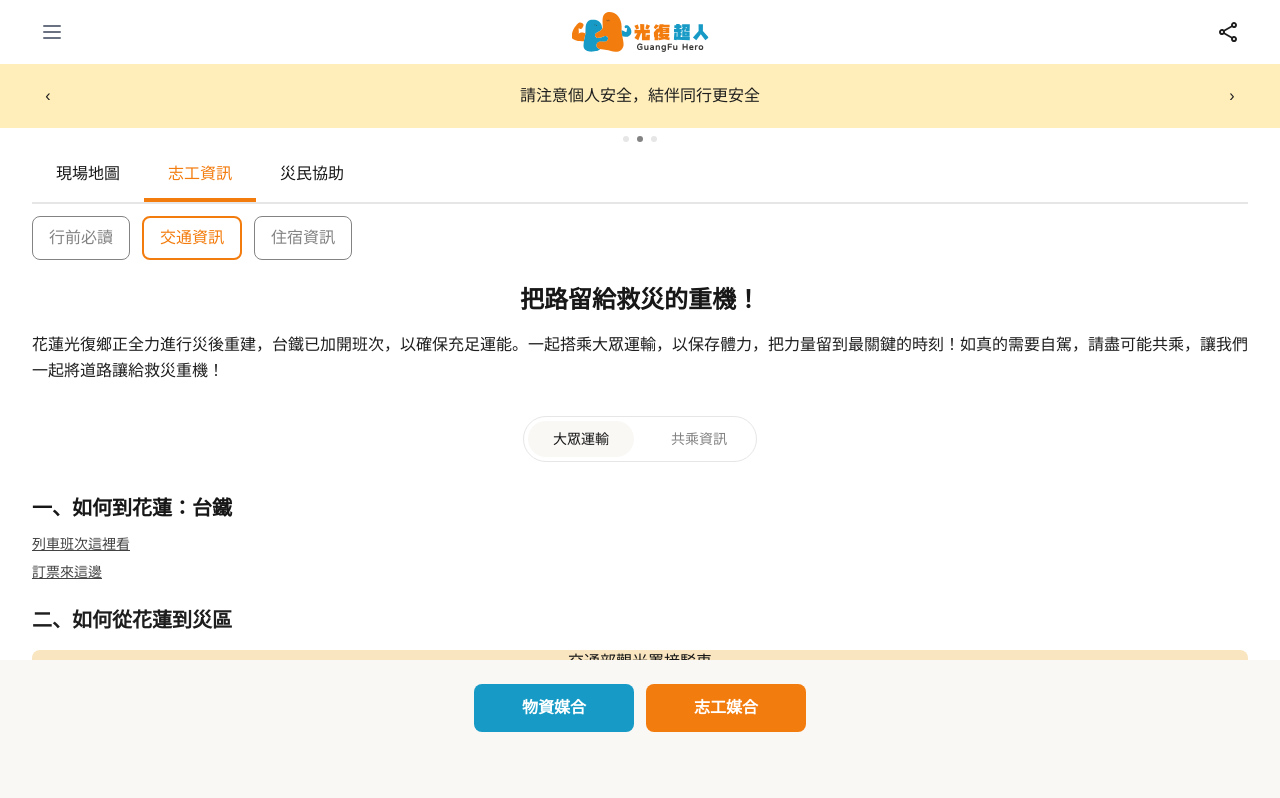
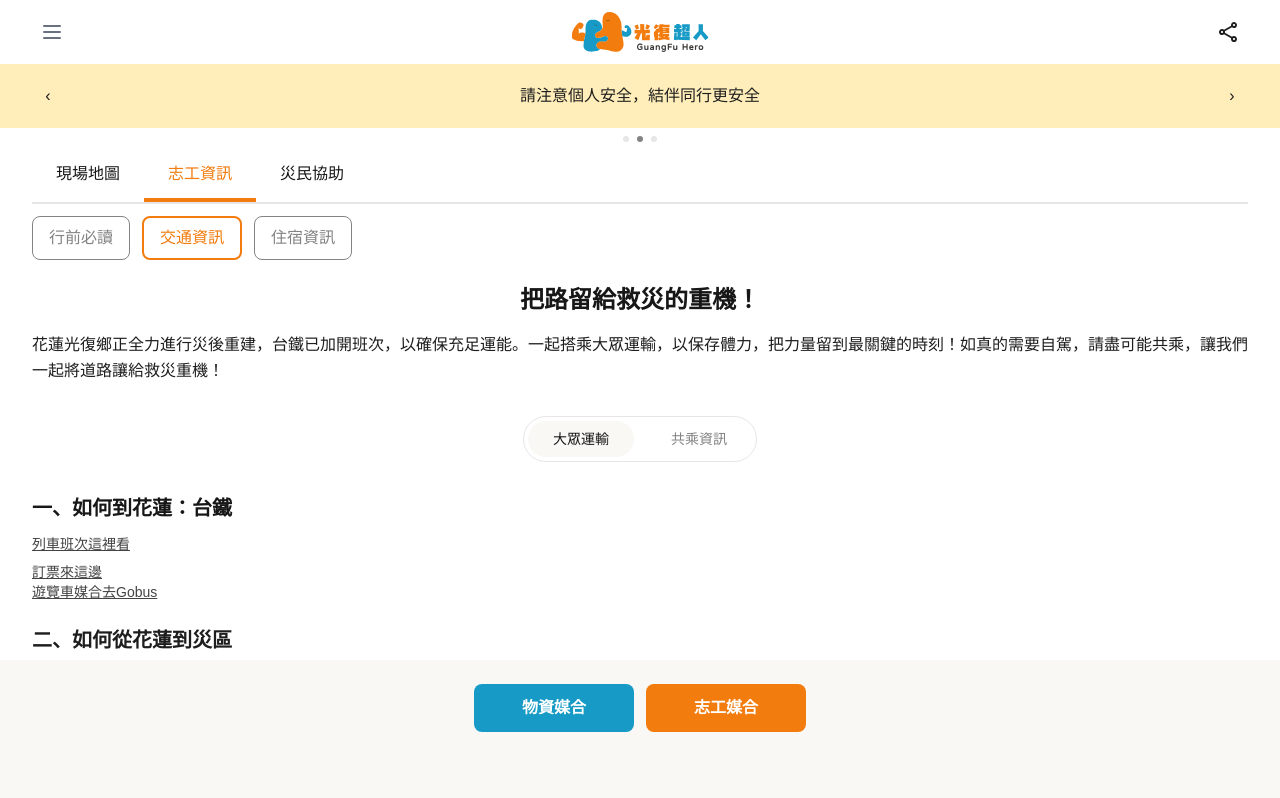
Before and after one commit to hoie72/guangfu-hero-web, a Next.js app: page /volunteer/transportation in a window 1280 px wide. Shown: the top 798 px of the page. Built offline with nearby package versions, Linux system fonts and the light colour scheme.

Commit message:
Update volunteer info

```diff
--- a/src/features/VolunteerInfo/FoodSuppliesChecklist.tsx
+++ b/src/features/VolunteerInfo/FoodSuppliesChecklist.tsx
@@ -20,8 +20,8 @@ const foodSuppliesItems: ChecklistItemData[] = [
   },
   {
     id: "supplement",
-    label: "沖泡鍵/電解質補給品",
-    description: "補充鹽分",
+    label: "鹽糖or沖泡錠 / 電解質補給品",
+    description: "補充鹽分，鹽糖使用發放更佳",
   },
   {
     id: "tableware",
--- a/src/features/VolunteerInfo/index.tsx
+++ b/src/features/VolunteerInfo/index.tsx
@@ -385,6 +385,14 @@ export default function VolunteerInfo({
                   >
                     訂票來這邊
                   </a>
+                  <a
+                    href="https://gobus.moushih.com/auth/login"
+                    className="flex text-[var(--gray)] underline text-sm"
+                    target="_blank"
+                    rel="noopener noreferrer"
+                  >
+                    遊覽車媒合去Gobus
+                  </a>
                 </div>
 
                 <div>
```
